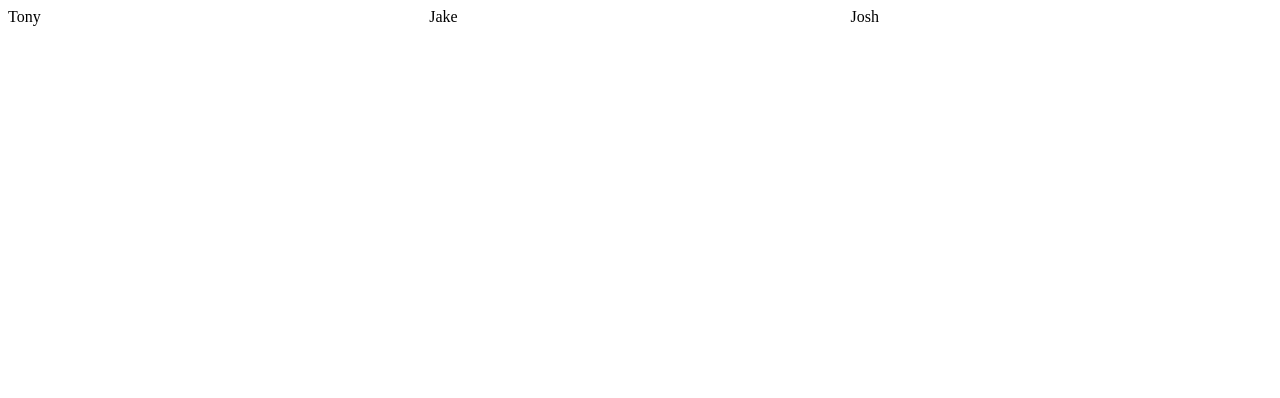
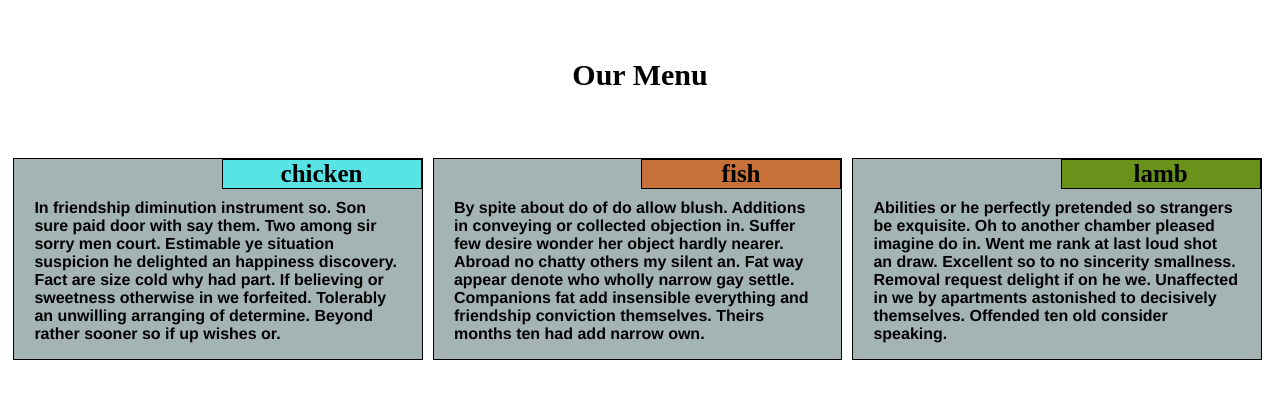
Before and after one commit to Tonyyeahx/coursera-test, a plain HTML site: page module2-solution/index.html in a window 1280 px wide. Drawn offline with Linux system fonts and the light colour scheme.

Commit message:
dlajkflksj

```diff
--- /dev/null
+++ b/css/style.css
@@ -0,0 +1,161 @@
+  /********** Base styles **********/
+  * {
+    box-sizing: border-box;
+  }
+
+  div#container {
+    border: 1px solid #000000;
+    background-color: #a4b3b3;
+    margin-bottom: 10px;
+    margin-left: 5px;
+    margin-right: 5px;
+    position: relative;
+
+  }
+
+  div#mainTitle {
+    width: 100%;
+    height: 150px;
+    position: relative;
+    text-align: center;
+    font-weight: bold;
+    top: 50px;
+    bottom: 20px;
+    font-size: 30px;
+  }
+
+  div#title1 {
+    border: 1px solid black;
+    background-color: rgb(88, 228, 228);
+    width: 200px;
+    height: 30px;
+    position: absolute;
+    right: 0;
+    text-align: center;
+    font-weight: bold;
+    font-size: 25px;
+  }
+  div#title2 {
+    border: 1px solid black;
+    background-color: rgb(197, 113, 57);
+    width: 200px;
+    height: 30px;
+    position: absolute;
+    right: 0;
+    text-align: center;
+    font-weight: bold;
+    font-size: 25px;
+  }
+  div#title3 {
+    border: 1px solid black;
+    background-color: rgb(105, 146, 27);
+    width: 200px;
+    height: 30px;
+    position: absolute;
+    right: 0;
+    text-align: center;
+    font-weight: bold;
+    font-size: 25px;
+  }
+
+  p {
+    background-color:  #a4b3b3;
+    width: 90%;
+    position: relative;
+    margin-right: auto;
+    margin-left: auto;
+    margin-top: 40px;
+    font-family: Helvetica;
+    color: rgb(0, 0, 0);
+    font-weight: bold;
+  }
+  /* Simple Responsive Framework. */
+  .row {
+    width: 100%;
+  }
+
+  /********** Large devices only **********/
+  @media (min-width: 992px) {
+    .col-lg-1, .col-lg-2, .col-lg-3, .col-lg-4, .col-lg-5, .col-lg-6, .col-lg-7, .col-lg-8, .col-lg-9, .col-lg-10, .col-lg-11, .col-lg-12 {
+      float: left;
+    }
+    .col-lg-1 {
+      width: 8.33%;
+    }
+    .col-lg-2 {
+      width: 16.66%;
+    }
+    .col-lg-3 {
+      width: 25%;
+    }
+    .col-lg-4 {
+      width: 32.4%;
+    }
+    .col-lg-5 {
+      width: 41.66%;
+    }
+    .col-lg-6 {
+      width: 50%;
+    }
+    .col-lg-7 {
+      width: 58.33%;
+    }
+    .col-lg-8 {
+      width: 66.66%;
+    }
+    .col-lg-9 {
+      width: 74.99%;
+    }
+    .col-lg-10 {
+      width: 83.33%;
+    }
+    .col-lg-11 {
+      width: 91.66%;
+    }
+    .col-lg-12 {
+      width: 100%;
+    }
+  }
+
+  /********** Medium devices only **********/
+  @media (min-width: 768px) and (max-width: 991px) {
+    .col-md-1, .col-md-2, .col-md-3, .col-md-4, .col-md-5, .col-md-6, .col-md-7, .col-md-8, .col-md-9, .col-md-10, .col-md-11, .col-md-12 {
+      float: left;
+    }
+    .col-md-1 {
+      width: 8.33%;
+    }
+    .col-md-2 {
+      width: 16.66%;
+    }
+    .col-md-3 {
+      width: 25%;
+    }
+    .col-md-4 {
+      width: 33.33%;
+    }
+    .col-md-5 {
+      width: 41.66%;
+    }
+    .col-md-6 {
+      width: 48.6%;
+    }
+    .col-md-7 {
+      width: 58.33%;
+    }
+    .col-md-8 {
+      width: 66.66%;
+    }
+    .col-md-9 {
+      width: 74.99%;
+    }
+    .col-md-10 {
+      width: 83.33%;
+    }
+    .col-md-11 {
+      width: 91.66%;
+    }
+    .col-md-12 {
+      width: 100%;
+    }
+  }
--- a/module2-solution/index.html
+++ b/module2-solution/index.html
@@ -4,103 +4,13 @@
 <meta charset="utf-8">
 <meta name="viewport" content="width=device-width, initial-scale=1">
 <title>Module 2 solution</title>
-<style>
-/* Simple Responsive Framework. */
-.row {
-  width: 100%;
-}
-
-/********** Large devices only **********/
-@media (min-width: 992px) {
-  .col-lg-1, .col-lg-2, .col-lg-3, .col-lg-4, .col-lg-5, .col-lg-6, .col-lg-7, .col-lg-8, .col-lg-9, .col-lg-10, .col-lg-11, .col-lg-12 {
-    float: left;
-  }
-  .col-lg-1 {
-    width: 8.33%;
-  }
-  .col-lg-2 {
-    width: 16.66%;
-  }
-  .col-lg-3 {
-    width: 25%;
-  }
-  .col-lg-4 {
-    width: 33.33%;
-  }
-  .col-lg-5 {
-    width: 41.66%;
-  }
-  .col-lg-6 {
-    width: 50%;
-  }
-  .col-lg-7 {
-    width: 58.33%;
-  }
-  .col-lg-8 {
-    width: 66.66%;
-  }
-  .col-lg-9 {
-    width: 74.99%;
-  }
-  .col-lg-10 {
-    width: 83.33%;
-  }
-  .col-lg-11 {
-    width: 91.66%;
-  }
-  .col-lg-12 {
-    width: 100%;
-  }
-}
-
-/********** Medium devices only **********/
-@media (min-width: 768px) and (max-width: 991px) {
-  .col-md-1, .col-md-2, .col-md-3, .col-md-4, .col-md-5, .col-md-6, .col-md-7, .col-md-8, .col-md-9, .col-md-10, .col-md-11, .col-md-12 {
-    float: left;
-  }
-  .col-md-1 {
-    width: 8.33%;
-  }
-  .col-md-2 {
-    width: 16.66%;
-  }
-  .col-md-3 {
-    width: 25%;
-  }
-  .col-md-4 {
-    width: 33.33%;
-  }
-  .col-md-5 {
-    width: 41.66%;
-  }
-  .col-md-6 {
-    width: 50%;
-  }
-  .col-md-7 {
-    width: 58.33%;
-  }
-  .col-md-8 {
-    width: 66.66%;
-  }
-  .col-md-9 {
-    width: 74.99%;
-  }
-  .col-md-10 {
-    width: 83.33%;
-  }
-  .col-md-11 {
-    width: 91.66%;
-  }
-  .col-md-12 {
-    width: 100%;
-  }
-}
-</style>
+<link rel="stylesheet" href="../css/style.css">
 </head>
 <body>
-<div class="col-lg-4 col-md-4">Tony</div>
-<div class="col-lg-4 col-md-4">Jake</div>
-<div class="col-lg-4 col-md-4">Josh</div>
+<div id="mainTitle">Our Menu</div>
+<div class="col-lg-4 col-md-6" id="container"><div id="title1">chicken</div><p>In friendship diminution instrument so. Son sure paid door with say them. Two among sir sorry men court. Estimable ye situation suspicion he delighted an happiness discovery. Fact are size cold why had part. If believing or sweetness otherwise in we forfeited. Tolerably an unwilling arranging of determine. Beyond rather sooner so if up wishes or.</p></div>
+<div class="col-lg-4 col-md-6" id="container"><div id="title2">fish</div><p>By spite about do of do allow blush. Additions in conveying or collected objection in. Suffer few desire wonder her object hardly nearer. Abroad no chatty others my silent an. Fat way appear denote who wholly narrow gay settle. Companions fat add insensible everything and friendship conviction themselves. Theirs months ten had add narrow own.</p></div>
+<div class="col-lg-4 col-md-6" id="container"><div id="title3">lamb</div><p>Abilities or he perfectly pretended so strangers be exquisite. Oh to another chamber pleased imagine do in. Went me rank at last loud shot an draw. Excellent so to no sincerity smallness. Removal request delight if on he we. Unaffected in we by apartments astonished to decisively themselves. Offended ten old consider speaking.</p></div>
 </body>
 
 </html>
```
